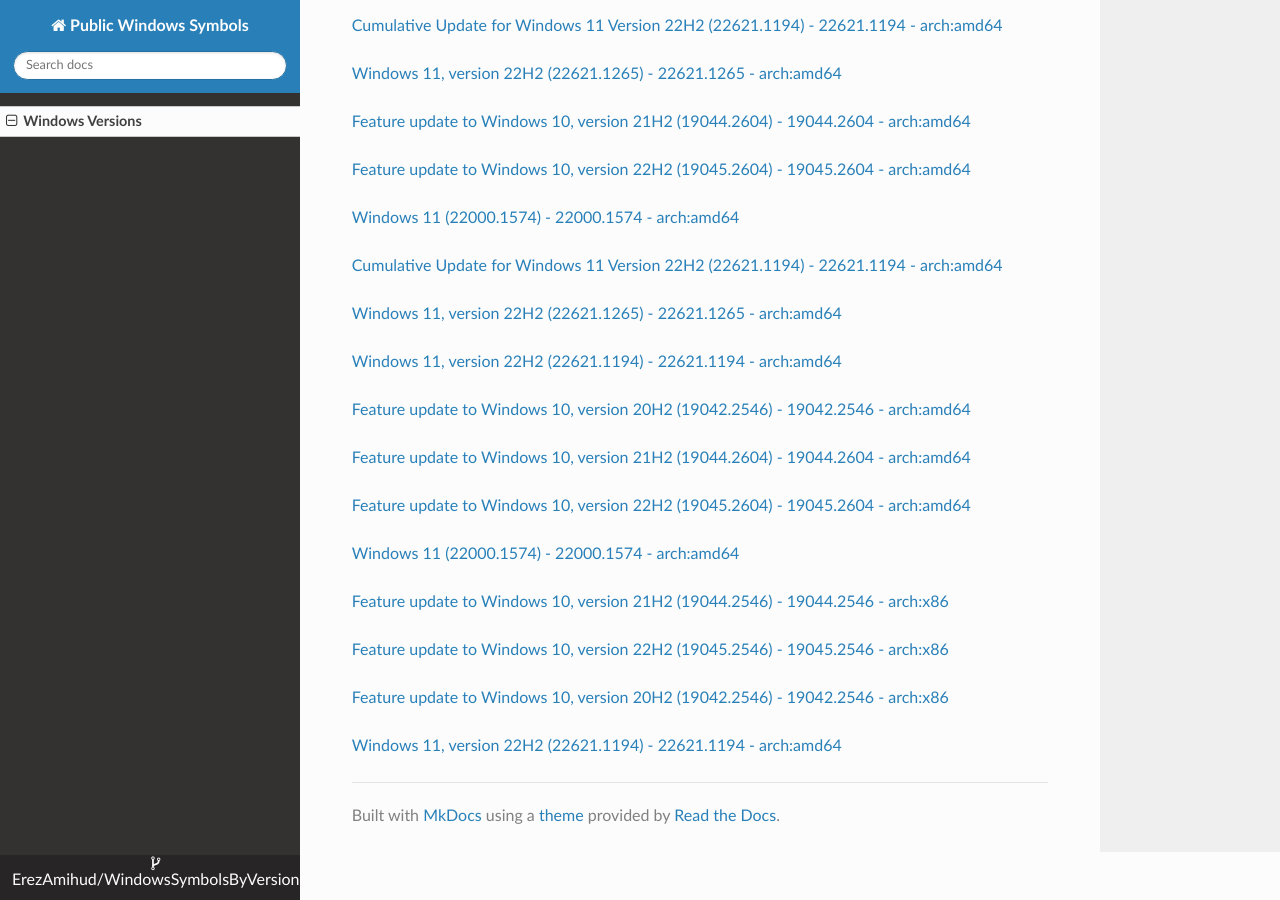
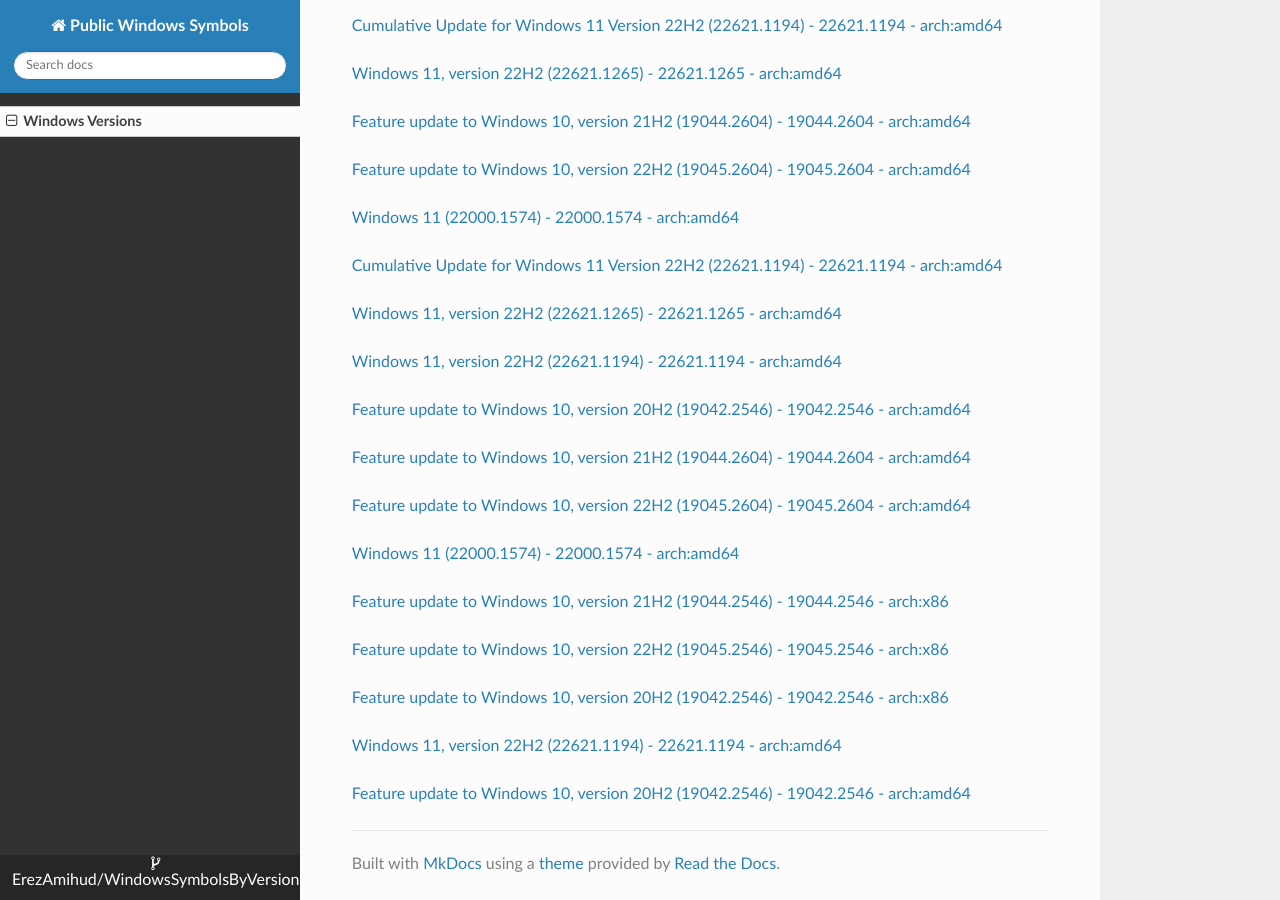
Before and after one commit to ErezAmihud/WindowsSymbolsByVersion, an MkDocs documentation site: the page built from docs/index.md, in a window 1280 px wide and 900 px high, scrolled down 40205 px. Built offline with MkDocs 1.6.1, drawn with Linux system fonts in a browser that asks for light colours; nearby versions of some CDN libraries.

Commit message:
Automated commit, add manifest for e97d500d-9b50-43b6-b889-b8fd91e787d1

```diff
--- a/docs/index.md
+++ b/docs/index.md
@@ -2347,3 +2347,6 @@
 
 
 [Windows 11, version 22H2 (22621.1194) - 22621.1194 - arch:amd64](https://github.com/ErezAmihud/WindowsSymbolsByVersion/blob/main/manifests/907109b4-a6ea-4d67-8ee6-2a2710c46b5b.manifest)
+
+
+[Feature update to Windows 10, version 20H2 (19042.2546) - 19042.2546 - arch:amd64](https://github.com/ErezAmihud/WindowsSymbolsByVersion/blob/main/manifests/e97d500d-9b50-43b6-b889-b8fd91e787d1.manifest)
```
Also changed, not shown: process_builds.json (+1 -1 lines).
